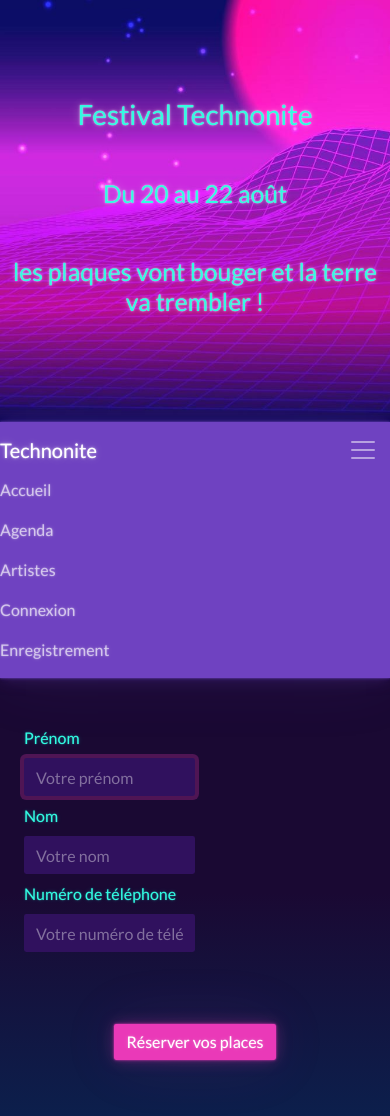
After one commit to dlefebvre614/Simplon-Symfony_5.2-Techno_Festival, a Symfony app: template templates/page/ticket.html.old.twig in a window 390 px wide, after a click that opens the changed part. The commit adds this page. Run offline with Twig, Linux system fonts and the light colour scheme; the template is opened without the code that fills it, so the values that code supplies are empty; some libraries are stand-ins or nearby versions.

Commit message:
last update navbar smartphone ok

```diff
--- a/templates/base.html.twig
+++ b/templates/base.html.twig
@@ -7,14 +7,21 @@
 			{% endblock %}
 		</title>
 		{# Run `composer require symfony/webpack-encore-bundle`
-				           and uncomment the following Encore helpers to start using Symfony UX #}
+						           and uncomment the following Encore helpers to start using Symfony UX #}
 		{% block stylesheets %}
+			<!-- Bootstrap CSS -->
+			<link rel="stylesheet" href="https://stackpath.bootstrapcdn.com/bootstrap/4.1.3/css/bootstrap.min.css" integrity="sha384-MCw98/SFnGE8fJT3GXwEOngsV7Zt27NXFoaoApmYm81iuXoPkFOJwJ8ERdknLPMO" crossorigin="anonymous">
+			<link rel="stylesheet" href="https://bootswatch.com/5/vapor/bootstrap.css">
 			<link rel="stylesheet" href="https://bootswatch.com/5/vapor/bootstrap.css">
 			<link rel="stylesheet" href="{{ asset('css/header.css') }}">
 		{% endblock %}
 
 		{% block javascripts %}
 			{#{{ encore_entry_script_tags('app') }}#}
+			<!-- jQuery first, then Popper.js, then Bootstrap JS --><script src="https://code.jquery.com/jquery-3.3.1.slim.min.js" integrity="sha384-q8i/X+965DzO0rT7abK41JStQIAqVgRVzpbzo5smXKp4YfRvH+8abtTE1Pi6jizo" crossorigin="anonymous"> </script>
+			<script src="https://cdnjs.cloudflare.com/ajax/libs/popper.js/1.14.3/umd/popper.min.js" integrity="sha384-ZMP7rVo3mIykV+2+9J3UJ46jBk0WLaUAdn689aCwoqbBJiSnjAK/l8WvCWPIPm49" crossorigin="anonymous"></script>
+			<script src="https://stackpath.bootstrapcdn.com/bootstrap/4.1.3/js/bootstrap.min.js" integrity="sha384-ChfqqxuZUCnJSK3+MXmPNIyE6ZbWh2IMqE241rYiqJxyMiZ6OW/JmZQ5stwEULTy" crossorigin="anonymous"></script>
+
 		{% endblock %}
 	</head>
 	<body>
--- /dev/null
+++ b/templates/page/ticket.html.old.twig
@@ -0,0 +1,65 @@
+{% extends 'base.html.twig' %}
+
+{% block title %}Réservation des concerts
+{% endblock %}
+
+{% block body %}
+	<form action="/ticket/artist" method="POST">
+		{% if app.request.get('firstname') %}
+			<div class="alert alert-dismissible alert-dark">
+				<div class="fs-2 text-light mb-2">
+					<strong>Bravo !</strong>
+					Vous êtes maintenant inscrit aux concerts suivants:
+				</div>
+				<div style="margin-left: 2rem">
+					{% for num in 0..9 %}
+						{% if app.request.get('concert_' ~ num) %}
+							<div class='text-info'>
+								Concert
+								{{ num + 1 }}
+								-
+								{{ artists[num].name }}
+								- Nombre de place réservées:
+								{{ app.request.get('concert_' ~ num) }}
+							</div>
+						{% endif %}
+					{% endfor %}
+				</div>
+				<div class="w-100 text-end">
+					<input type="button" class="btn btn-outline-success" value="Imprimer" onclick="window.print()"/>
+				</div>
+			</div>
+		{% endif %}
+		<div class="container flex-end mb-5">
+			<div class="w-50">
+				<label for="firstname" class="form-label">Prénom</label>
+				<input type="text" name="firstname" placeholder="Votre prénom" id="firstname" class="form-control mb-2" {% if not artist %} autofocus {% endif %}/>
+			</div>
+			<div class="w-50">
+				<label for="lastname" class="form-label">Nom</label>
+				<input type="text" name="lastname" placeholder="Votre nom" id="lastname" class="form-control mb-2"/>
+			</div>
+			<div class="w-50">
+				<label for="firstname" class="form-label">Numéro de téléphone</label>
+				<input type="phone" name="phone" placeholder="Votre numéro de téléphone" id="phone" class="form-control mb-2"/>
+			</div>
+		</div>
+		<table class='table'>
+			{% set index = 0 %}
+			{% for day in days %}
+				{% for hour in hours %}
+					<tr class="border-1 border-info">
+						<td class="text-center">{{ day }}</td>
+						<td class="text-center">{{ hour }}</td>
+						<td class="text-center">{{ artists[index].name }}</td>
+						<td class="text-center">
+							<input type="number" min="0" max="10" placeholder="Nombre de places" name="concert_{{ index }}" class="bg-light w-75" {% if artist and index == artist.concert - 1 %} autofocus value="1" {% endif %}/>
+						</td>
+						{% set index = index + 1 %}
+					{% endfor %}
+				{% endfor %}
+			</table>
+			<div class="text-center">
+				<button type="button" class="btn btn btn-secondary my-2">Réserver vos places</button>
+			</div>
+		{% endblock %}
--- a/templates/shared/_nav.html.twig
+++ b/templates/shared/_nav.html.twig
@@ -1,19 +1,12 @@
-{# {% block stylesheets %}
-	<link rel="stylesheet" href="{{ asset('css/header.css') }}">
-{% endblock %} #}
-<div>
 <nav class="navbar navbar-expand-lg navbar-dark bg-primary">
-		<div class="container-fluid">
-			<a class="navbar-brand" href="#">Technonite</a>
-			<button class="navbar-toggler" type="button" data-bs-toggle="collapse" data-bs-target="#navbarColor01" aria-controls="navbarColor01" aria-expanded="true" aria-label="Toggle navigation">
+	<a class="navbar-brand" href="{{ path('page_home') }}">Technonite</a>
+	<button class="navbar-toggler" type="button" data-toggle="collapse" data-target="#navbarNavDropdown" aria-controls="navbarNavDropdown" aria-expanded="false" aria-label="Toggle navigation">
 		<span class="navbar-toggler-icon"></span>
 	</button>
-			<div class="collapse navbar-collapse" id="navbarColor01">
-				<ul class="navbar-nav me-auto">
+	<div class="collapse navbar-collapse" id="navbarNavDropdown">
+		<ul class="navbar-nav">
 			<li class="nav-item">
-						<a class="nav-link active" href="/">Accueil
-							<span class="visually-hidden">(current)</span>
-						</a>
+				<a class="nav-link" href="{{ path('page_home') }}">Accueil</a>
 			</li>
 			<li class="nav-item">
 				<a class="nav-link" href="{{ path('agenda_home') }}">Agenda</a>
@@ -21,33 +14,19 @@
 			<li class="nav-item">
 				<a class="nav-link" href="{{ path('list_artist') }}">Artistes</a>
 			</li>
+			{% if not app.user %}
+				<li class="nav-item">
+					<a class="nav-link" href={{ path('app_login') }}>Connexion</a>
+				</li>
+				<li class="nav-item">
+					<a class="nav-link" href={{ path('app_register') }}>Enregistrement</a>
+				</li>
+			{% else %}
 				<li class="nav-item">
 					<a class="nav-link" href="{{ path('ticket_home') }}">Billeterie</a>
 				</li>
-					<!--<li class="nav-item">
-										          <a class="nav-link" href="#">Connexion</a>
-										        </li>-->
-
-					{% if not is_granted("ROLE_USER") %}
-
-						<li class="nav-item">
-							<a class="nav-link" href="{{ path('app_login') }}">Connexion</a>
-						</li>
-						<li class="nav-item">
-							<a class="nav-link" href="{{ path('app_register') }}">Enregistrement</a>
-						</li>
-					{% else %}
-						<li class="nav-item">
-							<a class="nav-link" href="{{ path('app_logout') }}">Déconnexion</a>
-						</li>
+				<a class="nav-link" href={{ path('app_logout') }}>Déconnexion</a>
 			{% endif %}
-
-					<!--</li>
-												        <li class="nav-item">
-										          <a class="nav-link" href="#">Enregistrement</a>
-										        </li>-->
 		</ul>
 	</div>
-		</div>
 </nav>
-</div>
```
Also changed, not shown: templates/page/ticket.html.twig (+33 -20 lines), templates/shared/_nav.html.old.twig (added, +53 -0 lines). Lines whose indentation alone changed are shown as unchanged.
